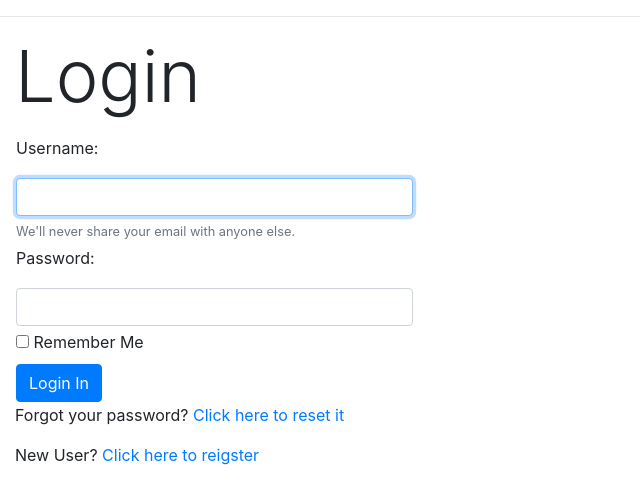
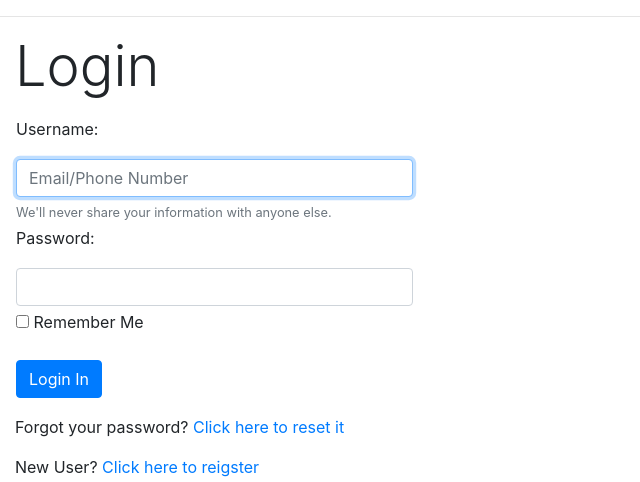
Before and after one commit to ninadsachania/e-healthcard, a Flask app: page /login in a window 1280 px wide. Shown: the part 56-538 px from the top of the page, without its empty margins (0-640 px from the left). Run offline with Flask 2, Linux system fonts and the light colour scheme; some libraries are stand-ins or nearby versions.

Commit message:
Make it pretty

```diff
--- a/app/templates/login.html
+++ b/app/templates/login.html
@@ -1,9 +1,6 @@
-{% extends 'base.html' %}
-
-{% block content %}
-<h1 class="display-3">Login</h1>
+{% extends 'base.html' %} {% block content %}
+<h1 class="display-4">Login</h1>
 <form action="" method="post" novalidate>
-
     {{ form.hidden_tag() }}
     <table>
         <div class="form-group">
@@ -11,10 +8,17 @@
                 <td><label>{{ form.username.label }}</label></td>
             </tr>
             <tr>
-                <td>{{ form.username(size=32, autofocus=True, class="form-control") }}</td>
+                <td>
+                    {{ form.username(size=32, autofocus=True, class_="form-control",
+          placeholder="Email/Phone Number") }}
+                </td>
             </tr>
             <tr>
-                <td><small id="emailHelp" class="form-text text-muted">We'll never share your email with anyone else.</small></td>
+                <td>
+                    <small class="form-text text-muted">
+                        We'll never share your information with anyone else.
+                    </small>
+                </td>
             </tr>
             <tr>
                 <td>
@@ -46,10 +50,9 @@
         </tr>
 
         <tr>
-            <td>{{ form.submit(class_="btn btn-primary") }}</td>
+            <td>{{ form.submit(class_="btn btn-primary mt-3 mb-3") }}</td>
         </tr>
     </table>
-
 </form>
 
 <p>
```
